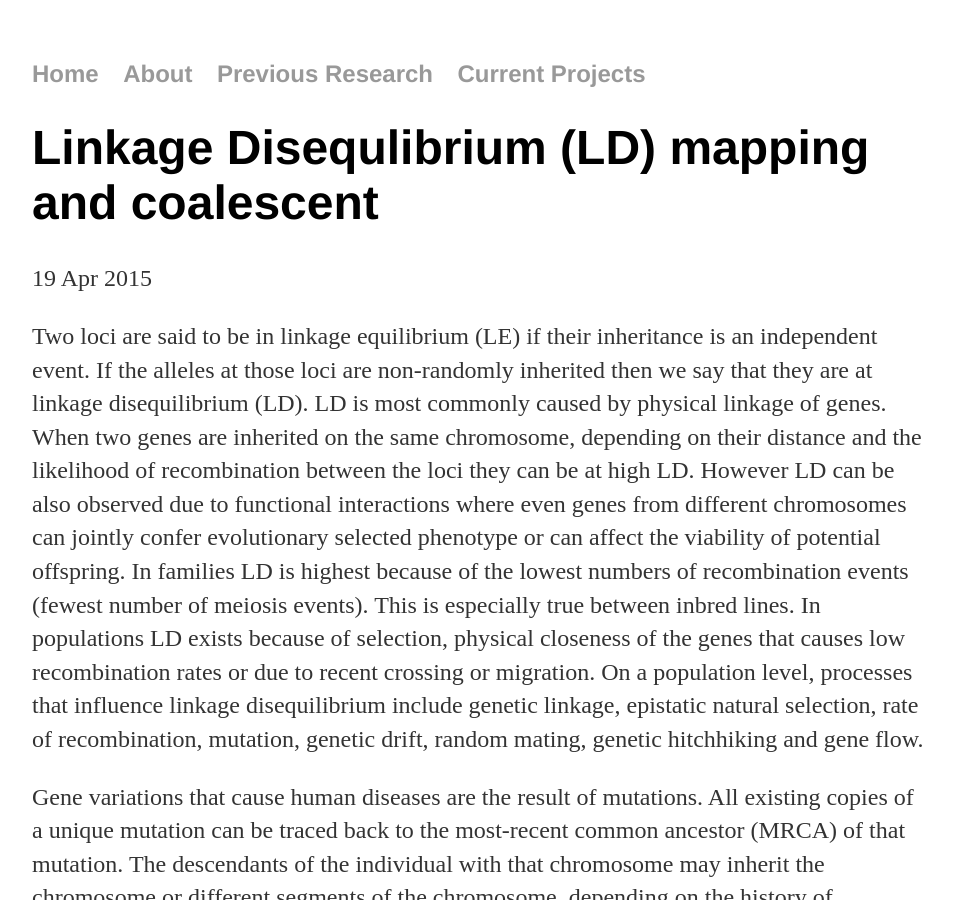
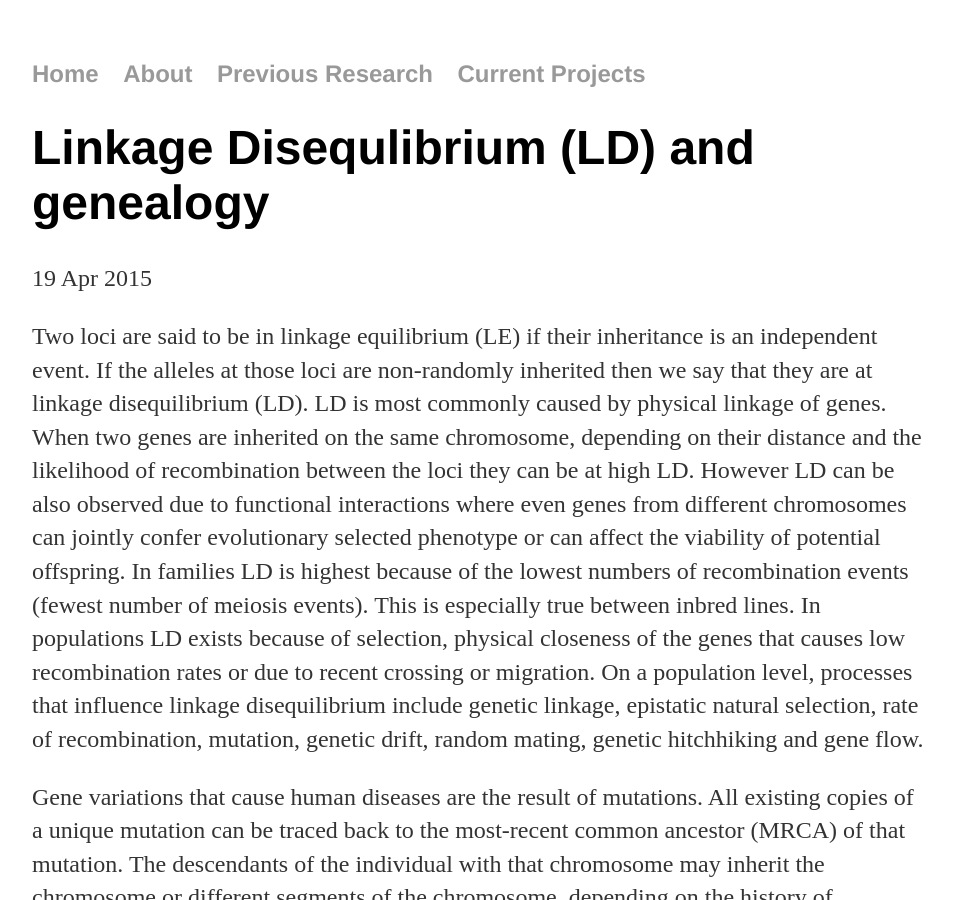
Before and after one commit to lybird300/lybird300.github.io, a Jekyll site: the page built from _posts/2015-04-19-LD-genealogy.md, in a window 1280 px wide and 900 px high. Shown: the whole window, without its empty margins (160-1113 px from the left). Built offline with Jekyll 4.4.1, drawn with Linux system fonts in a browser that asks for light colours.

Commit message:
Update 2015-04-19-LD-genealogy.md

```diff
--- a/_posts/2015-04-19-LD-genealogy.md
+++ b/_posts/2015-04-19-LD-genealogy.md
@@ -1,6 +1,6 @@
 ---
 layout: post
-title: "Linkage Disequlibrium (LD) mapping and coalescent"
+title: "Linkage Disequlibrium (LD) and genealogy"
 date: 2015-04-19
 ---
 Two loci are said to be in linkage equilibrium (LE) if their inheritance is an independent event. If the alleles at those loci are non-randomly inherited then we say that they are at linkage disequilibrium (LD). LD is most commonly caused by physical linkage of genes. When two genes are inherited on the same chromosome, depending on their distance and the likelihood of recombination between the loci they can be at high LD. However LD can be also observed due to functional interactions where even genes from different chromosomes can jointly confer evolutionary selected phenotype or can affect the viability of potential offspring. In families LD is highest because of the lowest numbers of recombination events (fewest number of meiosis events). This is especially true between inbred lines. In populations LD exists because of selection, physical closeness of the genes that causes low recombination rates or due to recent crossing or migration. On a population level, processes that influence linkage disequilibrium include genetic linkage, epistatic natural selection, rate of recombination, mutation, genetic drift, random mating, genetic hitchhiking and gene flow.
```
